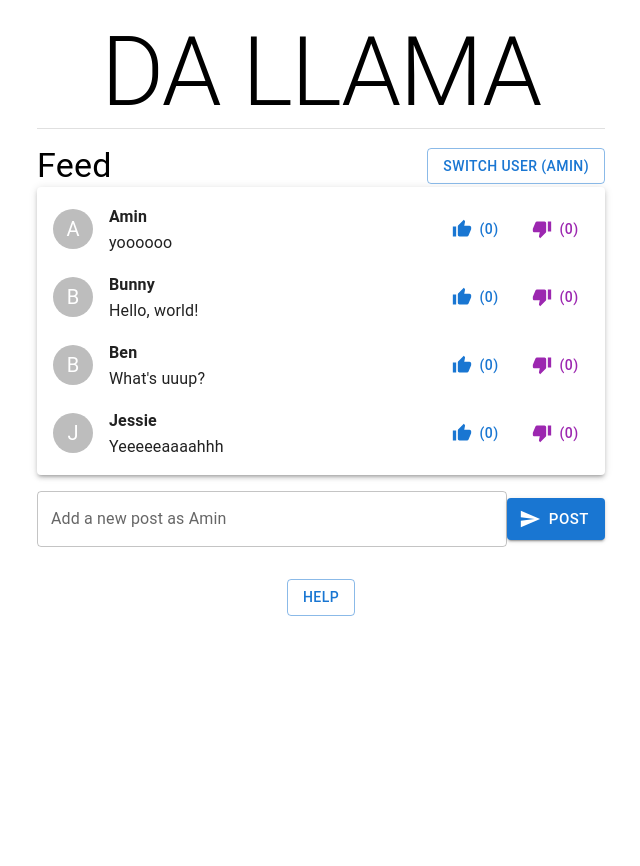
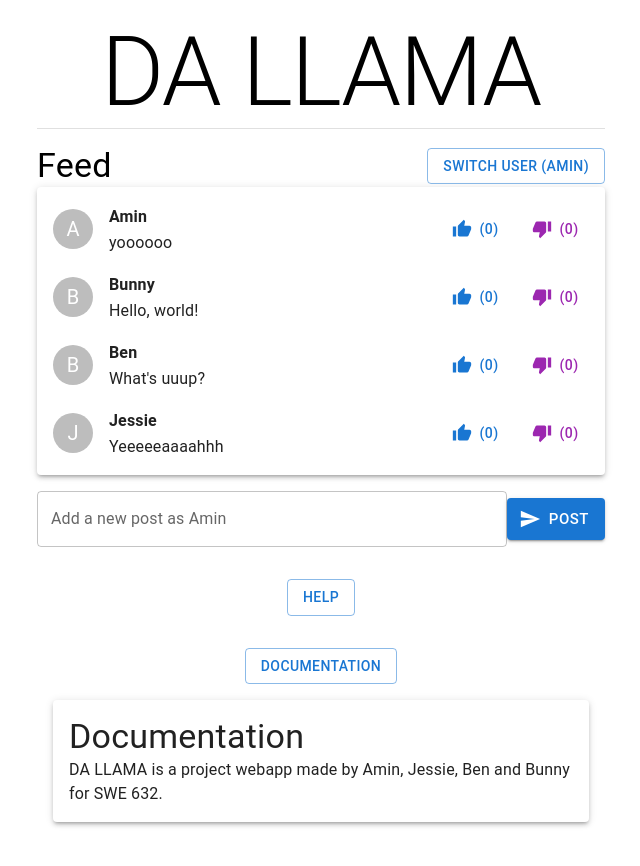
Before and after one commit to sewy7/swe632version5, a React (Create React App) app: page /documentation in a window 1280 px wide. Shown: the top 866 px of the page, without its empty margins (319-959 px from the left). Before the commit the page ends 800 px from the top, so only its background shows below. Built offline with nearby package versions, Linux system fonts and the light colour scheme.

Commit message:
Added Documentation Button and Component

```diff
--- a/src/App.tsx
+++ b/src/App.tsx
@@ -8,6 +8,7 @@ import UserChangedNotification from "./Components/UserChangedNotification";
 import { Post, User } from "./Components/MessageContext";
 import { BrowserRouter as Router, Route, Link, Routes } from "react-router-dom";
 import Help from "./Components/Help";
+import Documentation from "./Components/Documentation";
 
 function App() {
   const [users, setUsers] = useState<User[]>(jsonData.users);
@@ -191,8 +192,16 @@ function App() {
           </Button>
         </Link>
       </Box>
+      <Box mt={4} display="flex" justifyContent="center">
+        <Link to="/documentation">
+          <Button variant="outlined" color="primary">
+            Documentation
+          </Button>
+        </Link>
+      </Box>
       <Routes>
         <Route path="/help" Component={Help} />
+        <Route path="/documentation" Component={Documentation} />
       </Routes>
     </Container>
   );
--- /dev/null
+++ b/src/Components/Documentation.tsx
@@ -0,0 +1,17 @@
+import React from 'react';
+import { Container, Typography, Paper } from '@mui/material';
+
+const Documentation: React.FC = () => {
+  return (
+    <Container maxWidth="sm" style={{ minHeight: '100vh', padding: '16px' }}>
+      <Paper elevation={3} style={{ padding: '16px' }}>
+        <Typography variant="h4">Documentation</Typography>
+        <Typography variant="body1">
+         DA LLAMA is a project webapp made by Amin, Jessie, Ben and Bunny for SWE 632.
+        </Typography>
+      </Paper>
+    </Container>
+  );
+};
+
+export default Documentation;
```
